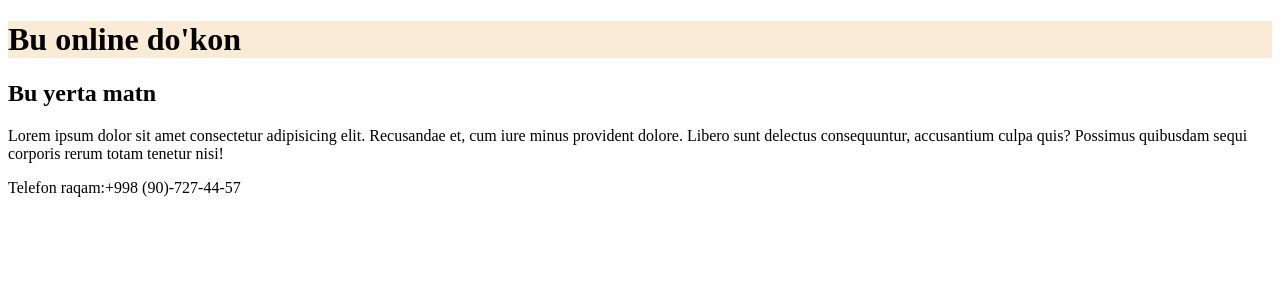
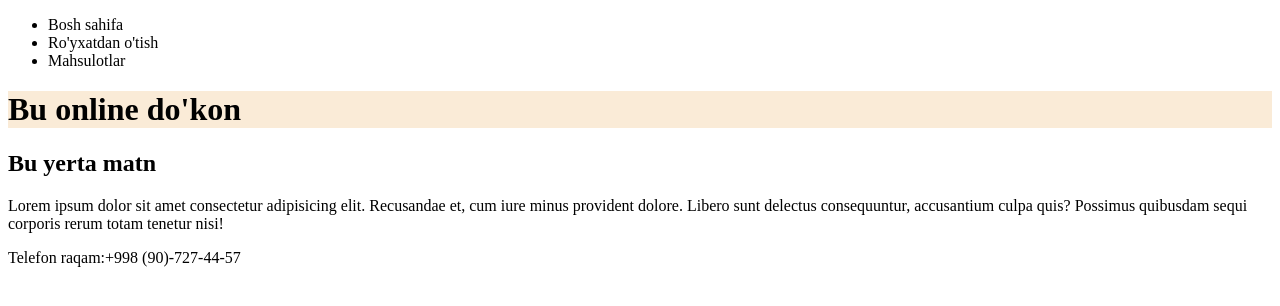
Before and after one commit to sadullayevshaxzod/online, a plain HTML site: page index.html in a window 1280 px wide. Drawn offline with Linux system fonts and the light colour scheme.

Commit message:
<nav> qo'shildi

```diff
--- a/index.html
+++ b/index.html
@@ -8,6 +8,15 @@
 </head>
 <body>
     <header>
+        <nav>
+            <ul>
+                <li><a href="#"></a>Bosh sahifa</li>
+                <li><a href="#"></a>Ro'yxatdan o'tish</li>
+                <li><a href="#"></a>Mahsulotlar</li>
+
+
+            </ul>
+        </nav>
         <h1>Bu online do'kon</h1>
     </header>
     <main>
```
